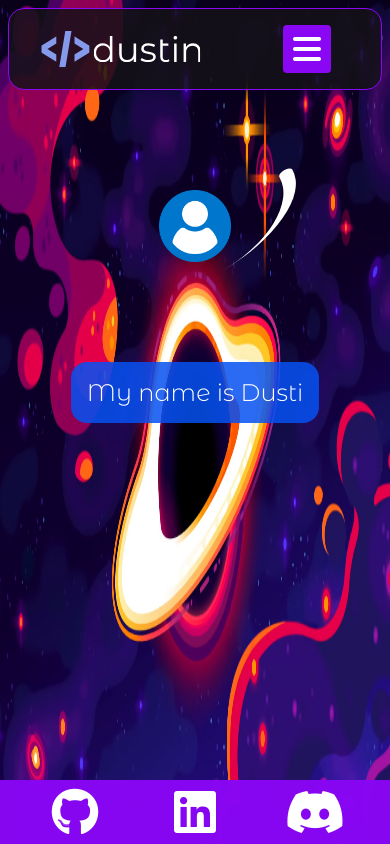
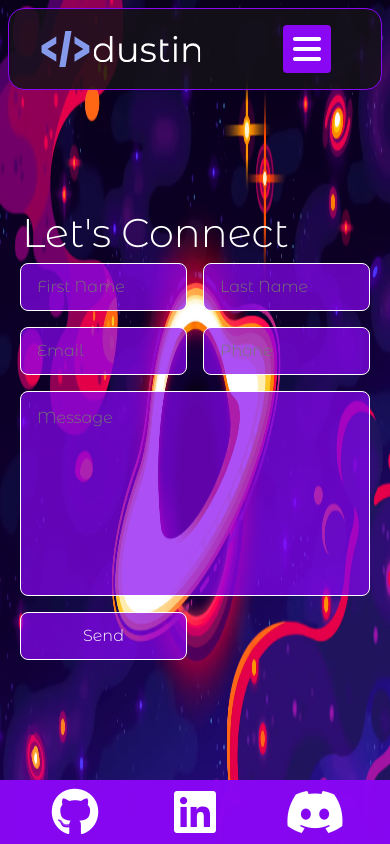
Before and after one commit to Scynes/react-portfolio, a React (Create React App) app: page /contact in a window 390 px wide. Built offline with nearby package versions, Linux system fonts and the light colour scheme; a web font is replaced by a local one.

Commit message:
complete: added contact form, mobile support

```diff
--- a/src/App.js
+++ b/src/App.js
@@ -5,6 +5,7 @@ import NavigationBar from "./components/navigation";
 import Footer from "./components/footer";
 
 import Landing from "./pages/Landing"
+import Contact from "./pages/Contact";
 
 const App = () => {
     return (
@@ -16,7 +17,7 @@ const App = () => {
                     <Route path="/skills" element={ <Landing /> }/>
                     <Route path="/projects" element={ <Landing /> }/>
                     <Route path="/resume" element={ <Landing /> }/>
-                    <Route path="/contact" element={ <Landing /> }/>
+                    <Route path="/contact" element={ <Contact /> }/>
                 </Routes>
             </div>
             <Footer />
--- a/src/assets/index.css
+++ b/src/assets/index.css
@@ -8,6 +8,7 @@
     --background-color-secondary: rgb(137, 7, 243);
     --background-color-secondary-semi: rgba(7, 82, 243, 0.85);
     --background-color-secondary-light: rgb(137, 7, 243, 0.3);
+    --background-color-secondary-semi-light: rgb(137, 7, 243, 0.7);
     /* fonts */
     --font-family-primary: 'Montserrat Alternates', sans-serif;
     --font-color-primary: rgb(255, 255, 255);
@@ -40,6 +41,26 @@ h1 {
     font-weight: normal;
 }
 
+textarea {
+    resize: none;
+    padding: 1rem;
+    border-radius: 0.5rem;
+    background-color: var(--background-color-secondary-semi-light);
+    border: 1.5px solid white;
+    outline: none;
+    color: var(--font-color-primary);
+    font-size: 1rem;
+}
+
+fieldset {
+    border: none;
+}
+
+legend {
+    font-size: 2.5rem;
+    color: var(--font-color-primary);
+}
+
 /* ------------- *
  *    UTILITY    *
  * ------------- */
@@ -49,6 +70,10 @@ h1 {
 
 .pointer {
     cursor: pointer;
+}
+
+.height-100 {
+    height: 100%;
 }
 
 /* ---------- *
@@ -169,6 +194,39 @@ a:is(.active) {
     margin: 0.5rem;
 }
 
+#contact-form {
+    grid-template-columns: 1fr 1fr;
+    gap: 1rem;
+    width: 30rem;
+}
+
+#contact-form > input {
+    min-height: 3rem;
+    border-radius: 0.5rem;
+    background-color: var(--background-color-secondary-semi-light);
+    border: 1.5px solid white;
+    outline: none;
+    color: var(--font-color-primary);
+    font-size: 1rem;
+    width: 100%;
+}
+
+#contact-form > input:not([type='submit']) {
+    padding-left: 1rem;
+}
+
+#contact-form > input[type='submit'] {
+    -webkit-appearance: none;
+}
+
+#contact-form > input:focus {
+    background-color: var(--background-color-secondary);
+}
+
+#contact-form > textarea {
+    grid-column: span 2;
+}
+
 .fa-bars {
     font-size: 2rem;
     color: var(--font-color-primary);
@@ -237,6 +295,10 @@ a:is(.active) {
         display: block;
     }
 
+    #contact-form {
+        width: 100%;
+    }
+
     .about-container {
         justify-content: center;
     }
--- /dev/null
+++ b/src/pages/Contact.js
@@ -0,0 +1,21 @@
+const Contact = () => {
+    return(
+        <div className="flex justify-center align-center height-100">
+            <div id="contact-form-container">
+                <fieldset>
+                    <legend>Let's Connect</legend>
+                    <form id={'contact-form'} action="" className={'grid'}>
+                        <input type="text" name="" id="" placeholder="First Name"/>
+                        <input type="text" name="" id="" placeholder="Last Name"/>
+                        <input type="email" name="" id="" placeholder="Email"/>
+                        <input type="number" name="" id="" placeholder="Phone"/>
+                        <textarea name="" id="" cols="30" rows="9" placeholder="Message"/>
+                        <input className="pointer" type="submit" value="Send" />
+                    </form>
+                </fieldset>
+            </div>
+        </div>
+    )
+}
+
+export default Contact;
```
